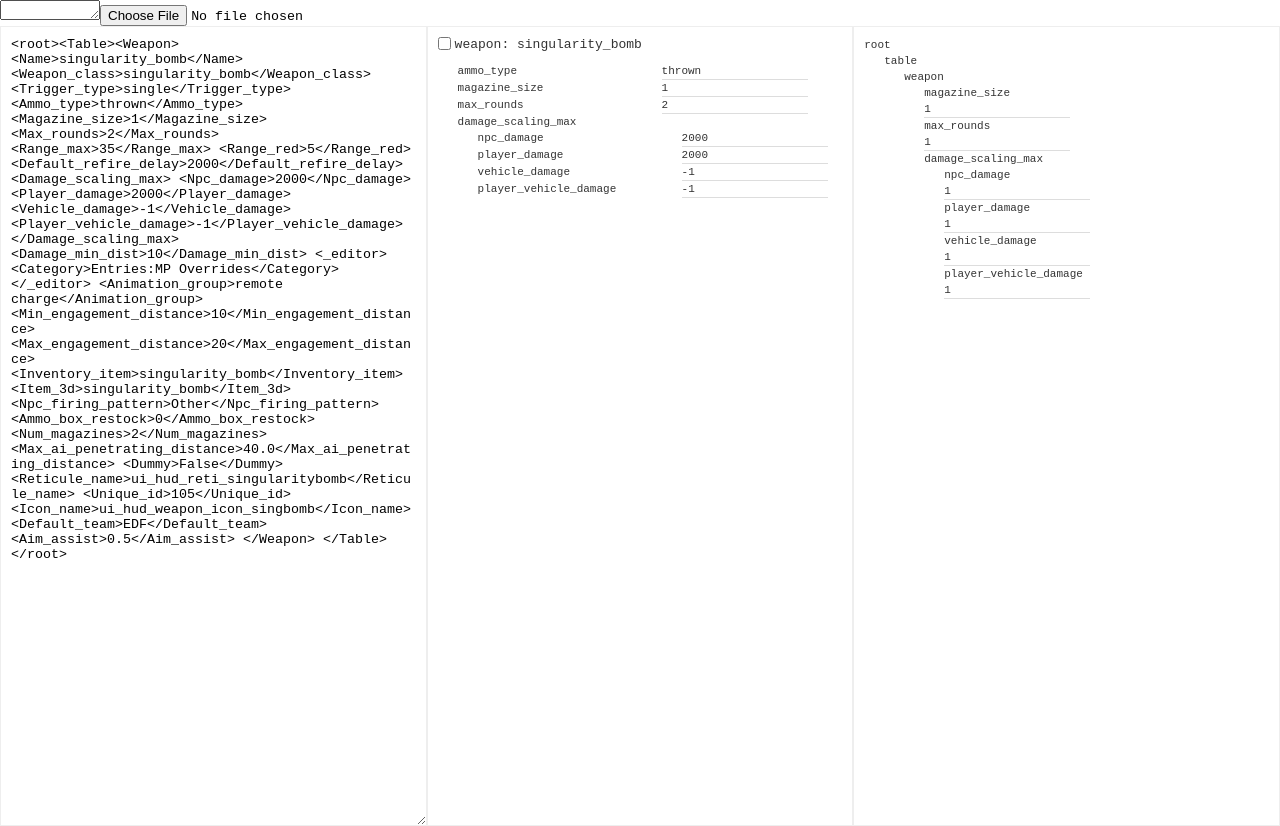
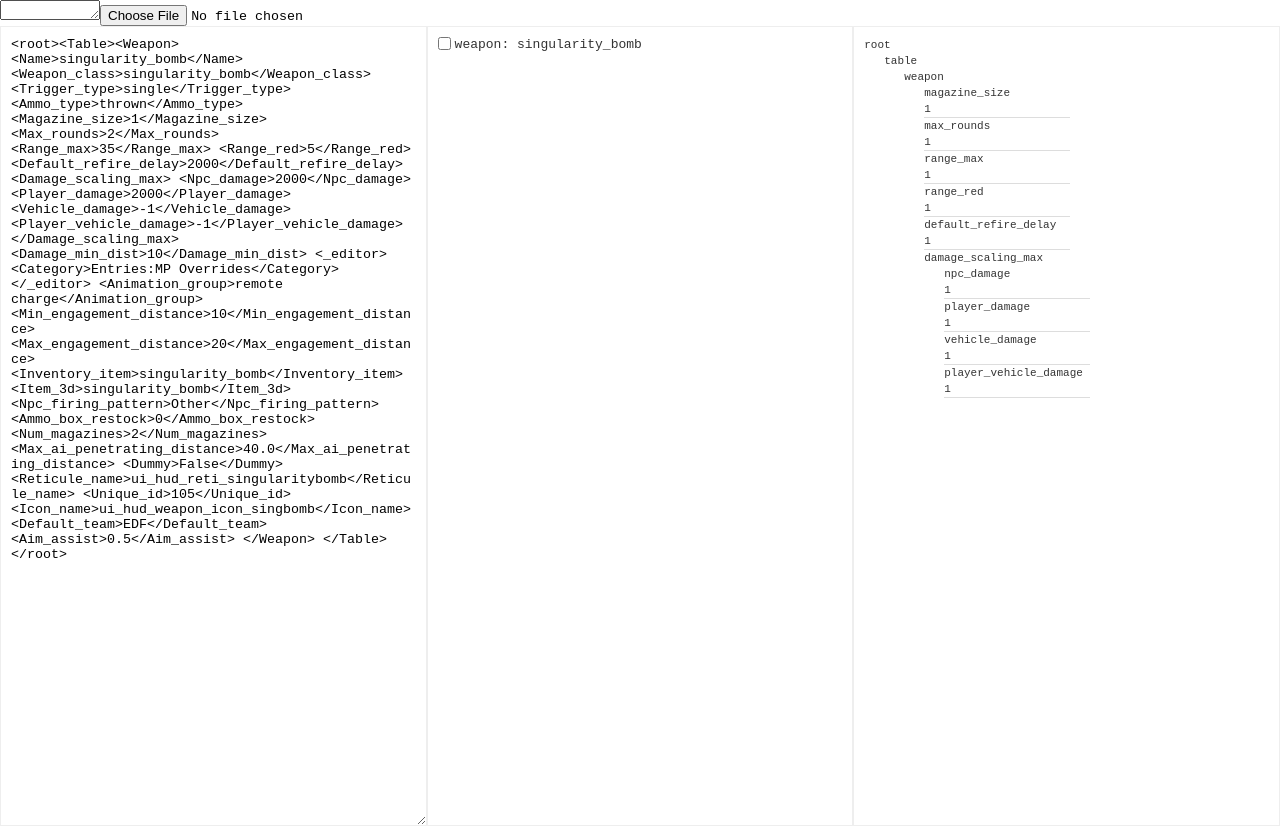
Before and after one commit to AlexisK/red-faction-guerrilla-xml-editor, a plain HTML site: page index.html in a window 1280 px wide. Drawn offline with Linux system fonts and the light colour scheme.

Commit message:
improvements

```diff
--- a/script.js
+++ b/script.js
@@ -180,6 +180,14 @@ var globalNoticedFields = {};
         nodeTitle.classList.add('title');
         valuesBlock.classList.add('values-group');
 
+        if ( !target ) {
+            valuesBlock.classList.add('hidden');
+            nodeTitle.onclick = function() {
+                valuesBlock.classList.toggle('hidden');
+            }
+
+        }
+
         if ( !target && fieldsList ) {
             fieldsList.forEach(k => {
                 let data = ref[k];
@@ -319,7 +327,12 @@ var globalNoticedFields = {};
 
 generateWorker('item');
 generateWorker('gamestatedata');
-generateWorker('weapon', 'ammo_type,magazine_size,max_rounds,damage_scaling_min,damage_scaling_max');
+generateWorker('weapon',
+    'ammo_type,magazine_size,max_rounds,max_rounds_upgrade,' +
+    'spread_min,spread_max,npc_spread_min,npc_spread_max,spread_multiplier_run,' +
+    'range_max,range_red,default_refire_delay,zoom_magnification,' +
+    'damage_scaling_min,damage_scaling_max,headshot_multiplier,shots_per_round,' +
+    'acceleration');
 generateWorker('upgrade', 'levels');
 generateWorker('explosion', 'ai_sound_radius,radius,crumbleradius,knockdownradius,flinchradius,impulse,human_damage_min,human_damage_max,vehicle_damage_min,vehicle_damage_max,structural_damage');
 generateWorker('vehicle',
--- a/style.css
+++ b/style.css
@@ -10,6 +10,10 @@ body, input, select, textarea {
 
 input {
     outline: none!important;
+}
+
+.hidden {
+    display: none;
 }
 
 
@@ -58,11 +62,15 @@ input {
 }
 
 .layout-size > .representation {
-    margin-bottom: 40px;
+    margin-bottom: 10px;
 }
 .layout-size > .representation > .title {
     margin-bottom: 10px;
     font-size: 13px;
+    cursor: pointer;
+}
+.layout-size > .representation > .values-group {
+    margin-bottom: 30px;
 }
 
 
```
